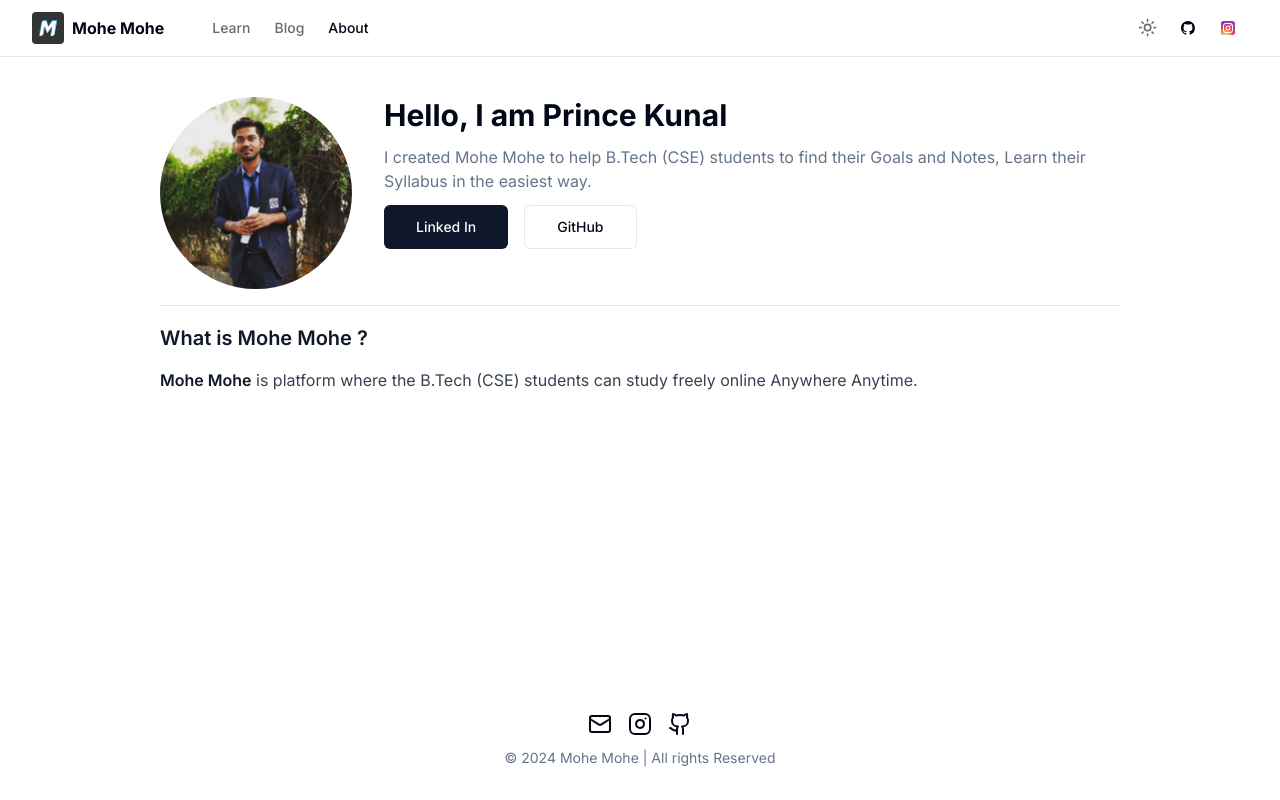
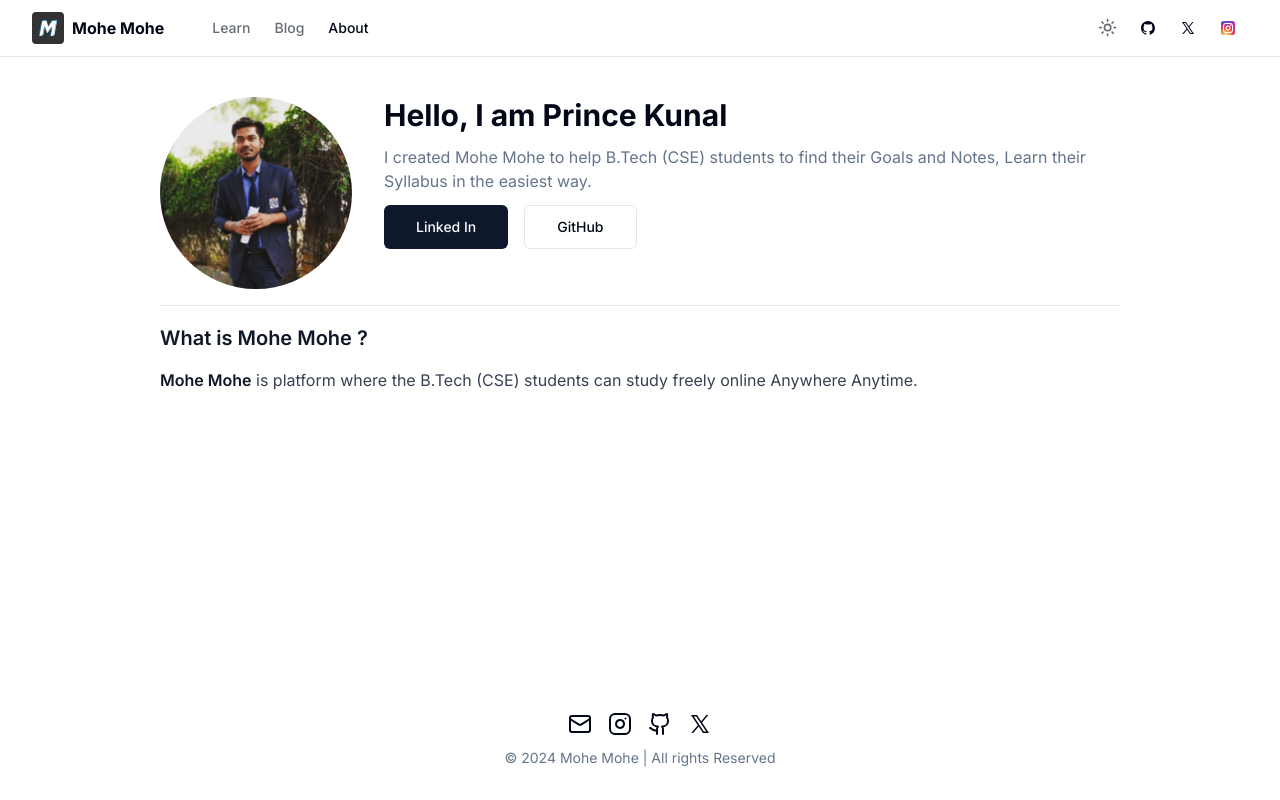
Before and after one commit to princekunal101/mohemohe, a Next.js app: page /about in a window 1280 px wide. Built offline with nearby package versions, Linux system fonts and the light colour scheme; no server answers.

Commit message:
twitter icon

```diff
--- a/components/icons.tsx
+++ b/components/icons.tsx
@@ -152,14 +152,15 @@ export const Icons = {
       xmlns="http://www.w3.org/2000/svg"
       width={800}
       height={800}
-      viewBox="0 -4 48 48"
+
+      viewBox="0 0 32 32"
       {...props}
     >
       <path
-        fill="#00AAEC"
+        fill="currentColor"
         fillRule="evenodd"
-        d="M48 4.735a19.235 19.235 0 0 1-5.655 1.59A10.076 10.076 0 0 0 46.675.74a19.395 19.395 0 0 1-6.257 2.447C38.627 1.225 36.066 0 33.231 0c-5.435 0-9.844 4.521-9.844 10.098 0 .791.085 1.56.254 2.3C15.456 11.974 8.2 7.96 3.34 1.842A10.281 10.281 0 0 0 2.01 6.925c0 3.502 1.738 6.593 4.38 8.405a9.668 9.668 0 0 1-4.462-1.26v.124c0 4.894 3.395 8.977 7.903 9.901a9.39 9.39 0 0 1-2.595.356c-.634 0-1.254-.061-1.854-.18 1.254 4.01 4.888 6.932 9.199 7.01-3.37 2.71-7.618 4.325-12.23 4.325-.795 0-1.58-.047-2.35-.139C4.359 38.327 9.537 40 15.096 40c18.115 0 28.019-15.385 28.019-28.73 0-.439-.009-.878-.026-1.308A20.211 20.211 0 0 0 48 4.735"
-      />
+
+        d="m4.018 4 9.074 13.61L4.336 28H6.95l7.295-8.656L20.018 28h7.998l-9.303-13.957L27.176 4H24.56l-7.002 8.31L12.018 4h-8zm3.738 2h3.191L24.28 26h-3.191L7.756 6z" />
     </svg>
   ),
 
--- a/components/mobile-nav.tsx
+++ b/components/mobile-nav.tsx
@@ -45,14 +45,14 @@ export function MobileNav() {
           <Link target="_blank" rel="noreferrer" href={siteConfig.links.github}>
             Github
           </Link>
-          {/* <Link target="_blank" rel="noreferrer" href={siteConfig.links.twitter}>
-            Twitter
-          </Link>
-          <Link target="_blank" rel="noreferrer" href={siteConfig.links.linkedin}>
+          {/* <Link target="_blank" rel="noreferrer" href={siteConfig.links.linkedin}>
             LinkedIn
-          </Link> */}
+            </Link> */}
           <Link target="_blank" rel="noreferrer" href={siteConfig.links.instagram}>
             Instagram
+          </Link>
+          <Link target="_blank" rel="noreferrer" href={siteConfig.links.x}>
+            X
           </Link>
         </div>
       </SheetContent>
--- a/components/site-footer.tsx
+++ b/components/site-footer.tsx
@@ -25,6 +25,11 @@ export function SiteFooter() {
             {/* <Icons.github className="h-6 w-6"/> */}
             <Github/>
           </a>
+          <a target="_blank" rel="noreferrer" href={siteConfig.links.x}>
+            <span className="sr-only">X</span>
+            <Icons.twitter className="h-6 w-6"/>
+            {/* <Github/> */}
+          </a>
         </div>
         {/* <div className="mb-2 flex space-x-2 text-sm text-muted-foreground">
           <a href={siteConfig.links.personalSite} target="_blank">{siteConfig.author}</a>
--- a/components/site-header.tsx
+++ b/components/site-header.tsx
@@ -27,14 +27,14 @@ export function SiteHeader({isStickyHeader}:SiteHeaderProps) {
               </div>
             </Link>
 
-            {/* <Link href={siteConfig.links.twitter} target="_blank" rel="noreferre">
+            <Link href={siteConfig.links.x} target="_blank" rel="noreferre">
               <div className={cn(buttonVariants({ variant: "ghost" }), "w-10 px-0 hidden sm:inline-flex")}>
                 <Icons.twitter className="h-4 w-4" />
-                <span className="sr-only">Twitter</span>
+                <span className="sr-only">X</span>
               </div>
             </Link>
 
-            <Link href={siteConfig.links.linkedin} target="_blank" rel="noreferre">
+            {/* <Link href={siteConfig.links.linkedin} target="_blank" rel="noreferre">
               <div className={cn(buttonVariants({ variant: "ghost" }), "w-10 px-0 hidden sm:inline-flex")}>
                 <Icons.linkedIn className="h-4 w-4" />
                 <span className="sr-only">LinkedIn</span>
```
